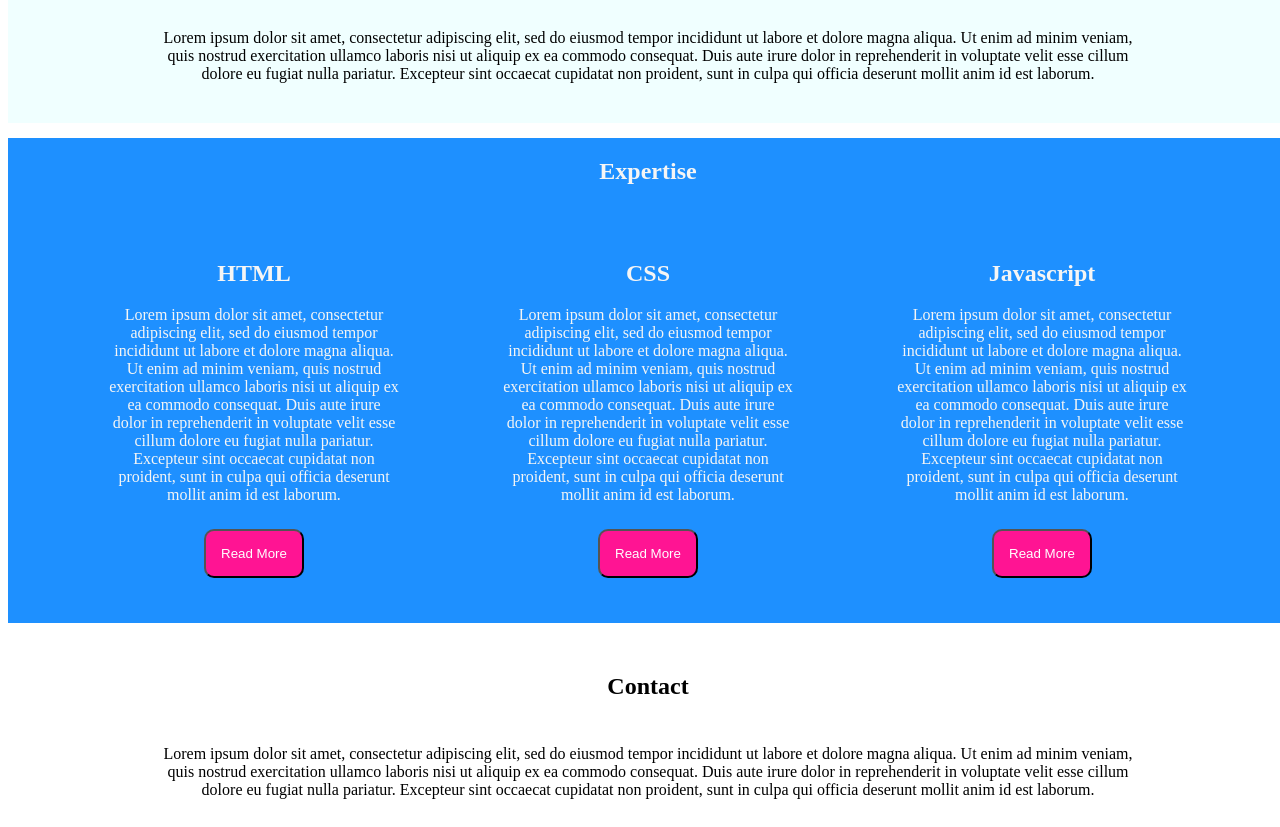
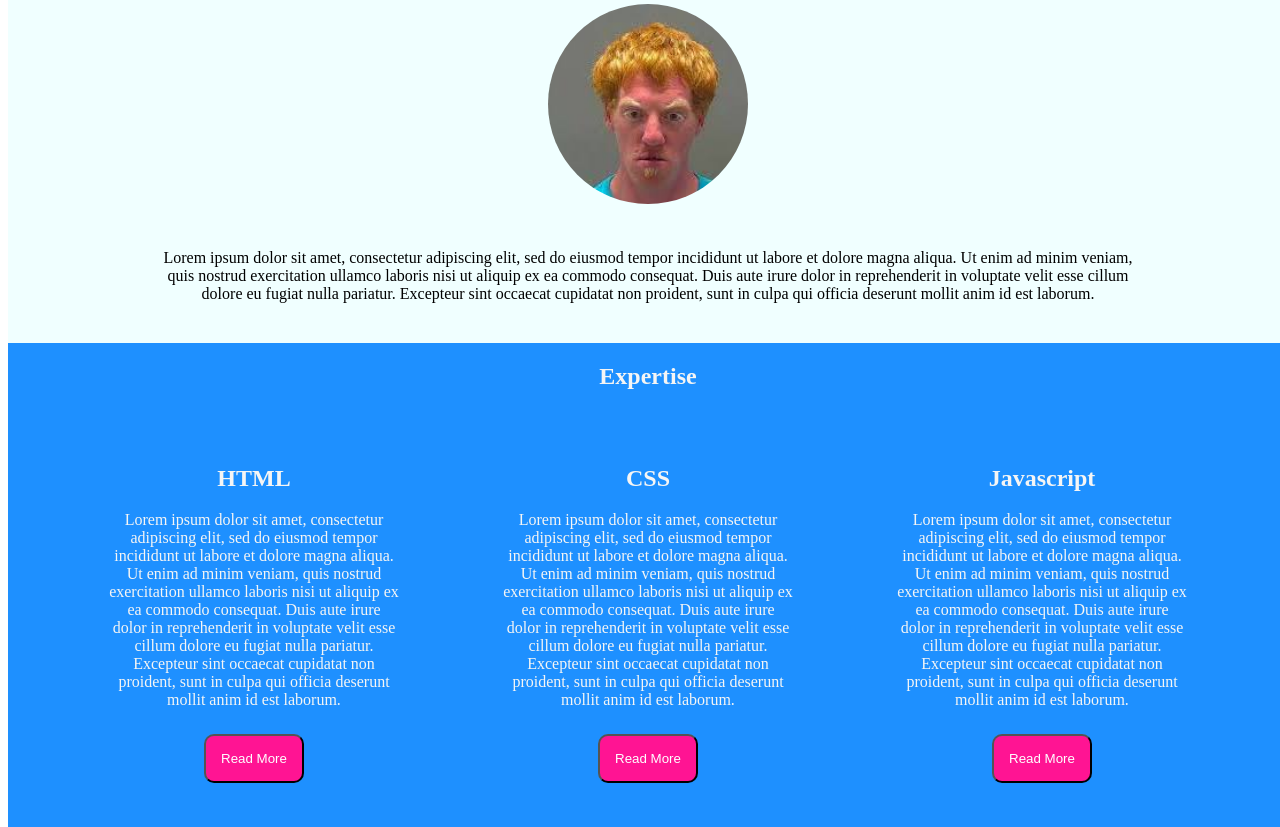
Before and after one commit to vitellicamillo/vitellicamillo.github.io, a plain HTML site: page index.html in a window 1280 px wide. Shown: the part 571-1398 px from the top of the page. Drawn offline with Linux system fonts and the light colour scheme.

Commit message:
include some resources

```diff
--- a/index.html
+++ b/index.html
@@ -23,6 +23,9 @@
             </section>
             <section class="whoami" id="whoami">
                 <h1>Who am I?</h1>
+                <figure>
+                    <img src="resources/images/profile.jpeg">
+                </figure>
                 <p>Lorem ipsum dolor sit amet, consectetur adipiscing elit,
                     sed do eiusmod tempor incididunt ut labore et dolore
                     magna aliqua. Ut enim ad minim veniam, quis nostrud
--- a/resources/css/styles.css
+++ b/resources/css/styles.css
@@ -43,12 +43,21 @@ nav li{
     padding: 50px;
     border: 3px solid whitesmoke;
     text-align: center;
+    z-index: 10;
 }
 
 .whoami {
     float: left;
     text-align: center;
     background-color: azure;
+}
+
+.whoami img {
+    width: 200px;
+    height: 200px;
+    /*border: 3px solid whitesmoke;*/
+    border-radius: 100px;
+
 }
 
 .whoami p {
@@ -59,7 +68,6 @@ nav li{
 .expertise {
     float:left;
     width: 100%;
-    margin: 15px 0px;
     background-color: dodgerblue;
     color: whitesmoke;
     text-align: center;
@@ -89,8 +97,8 @@ nav li{
 .contact {
     float: left;
     width: 100%;
-    margin-top: 15px;
     text-align: center;
+    background-color: azure;
 }
 
 .contact p{
```
Also changed, not shown: resources/images/440px-2010-kodiak-bear-1.jpg (added), resources/images/profile.jpeg (added).
